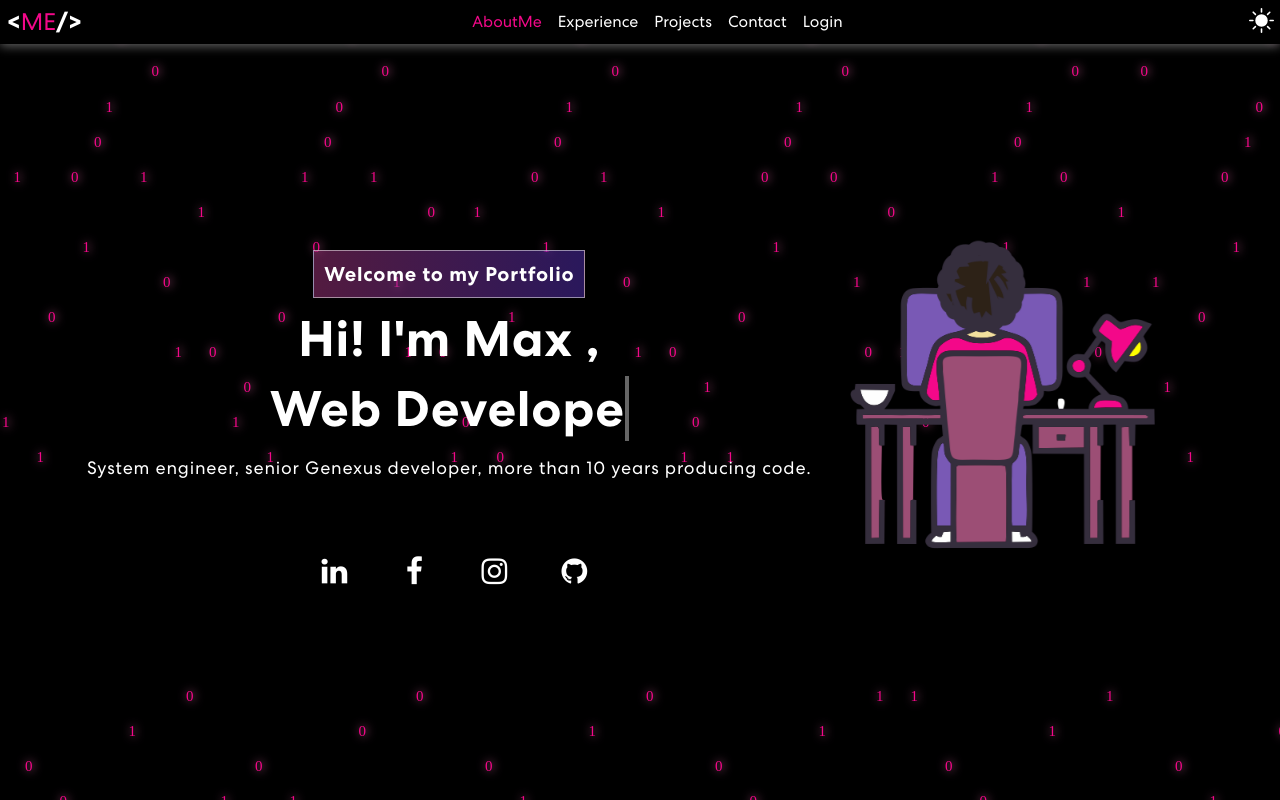
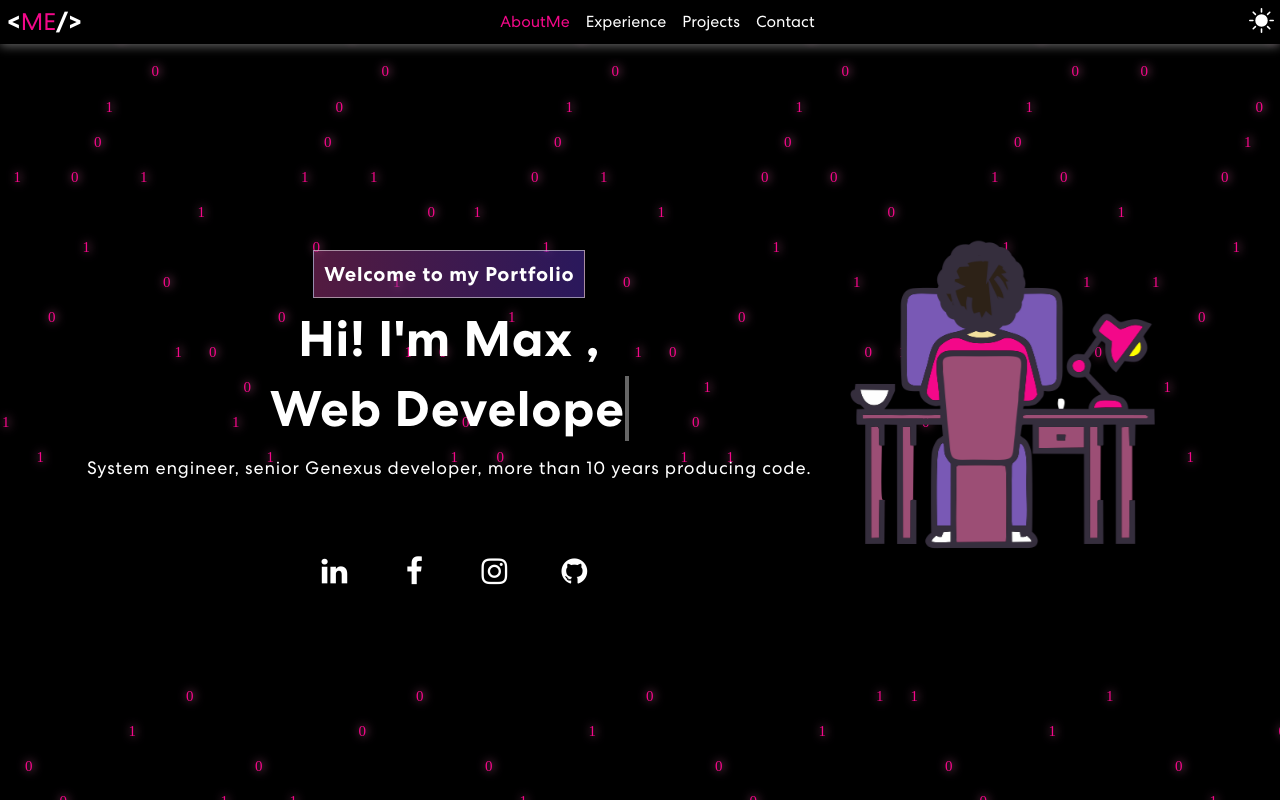
Before and after one commit to mmaaxxii/portfolio, a React (Vite) app: page / in a window 1280 px wide. Built offline with nearby package versions, Linux system fonts and the light colour scheme.

Commit message:
wrapper updated

```diff
--- a/src/pages/Portfolio/wrapper/PortfolioWrapper.tsx
+++ b/src/pages/Portfolio/wrapper/PortfolioWrapper.tsx
@@ -75,7 +75,7 @@ interface Props {
               <a onClick={() => (handleClickLink(PublicRoutes.SKILLS))} className={activeRoute === PublicRoutes.SKILLS ? 'selectedLink' : (!clicked ? (colorScheme==='dark' ?'unselecetedLinkWebDark' :'unselecetedLinkWebLight') : 'unselecetedLinkMob')}>Experience</a>
               <a onClick={() => (handleClickLink(PublicRoutes.PROJECTS))}  className={activeRoute === PublicRoutes.PROJECTS ? 'selectedLink' : (!clicked ? (colorScheme==='dark' ?'unselecetedLinkWebDark' :'unselecetedLinkWebLight') : 'unselecetedLinkMob')}>Projects</a>
               <a onClick={() => (handleClickLink(PublicRoutes.CONTACT))}  className={activeRoute === PublicRoutes.CONTACT ? 'selectedLink' : (!clicked ? (colorScheme==='dark' ?'unselecetedLinkWebDark' :'unselecetedLinkWebLight') : 'unselecetedLinkMob')}>Contact</a>
-              <a onClick={() => navigate(PublicRoutes.LOGIN)}  className={activeRoute === PublicRoutes.LOGIN ? 'selectedLink' : (!clicked ? (colorScheme==='dark' ?'unselecetedLinkWebDark' :'unselecetedLinkWebLight') : 'unselecetedLinkMob')}>Login</a>
+              {/* <a onClick={() => navigate(PublicRoutes.LOGIN)}  className={activeRoute === PublicRoutes.LOGIN ? 'selectedLink' : (!clicked ? (colorScheme==='dark' ?'unselecetedLinkWebDark' :'unselecetedLinkWebLight') : 'unselecetedLinkMob')}>Login</a> */}
             </div>
             <button id="switch" className="switch" onClick={handleClickTheme}>{colorScheme === 'dark' ?  <SunFill size={25}/>:<MoonFill size={25}/> }</button>
             <div className="burguer">
```
